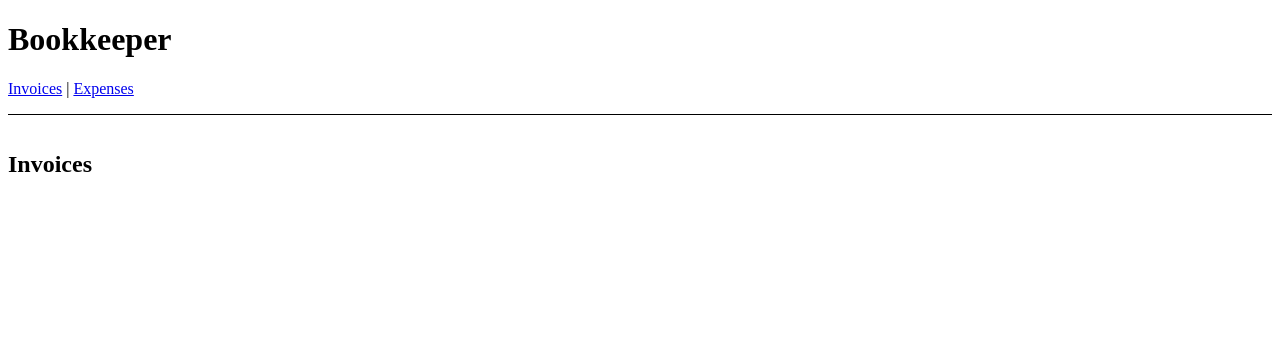
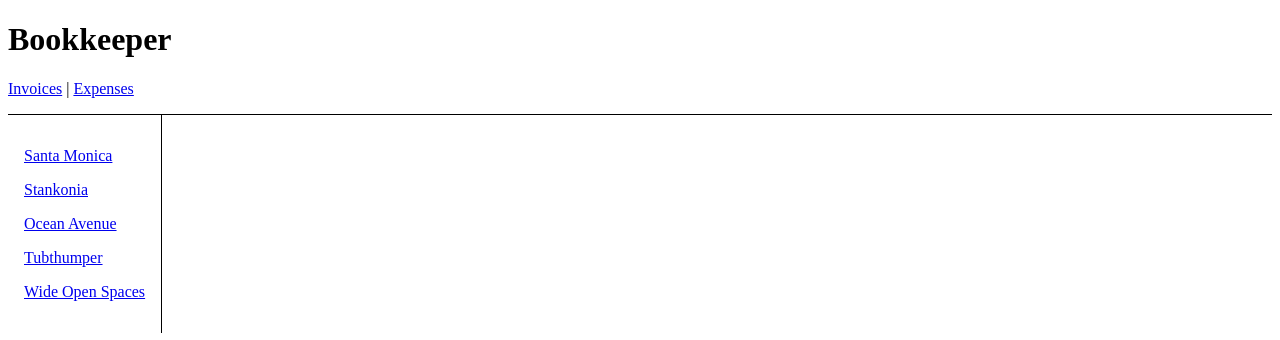
Before and after one commit to taylulz/router-toot, a React (Create React App) app: page /invoices in a window 1280 px wide. Shown: the top 340 px of the page. Built offline with nearby package versions, Linux system fonts and the light colour scheme.

Commit message:
map thru invoices & add links

```diff
--- a/src/routes/invoices.jsx
+++ b/src/routes/invoices.jsx
@@ -1,7 +1,25 @@
+import { Link } from "react-router-dom";
+import { getInvoices } from "../data";
+
 export default function Invoices() {
+  let invoices = getInvoices();
   return (
-    <main style={{ padding: "1rem 0" }}>
-      <h2>Invoices</h2>
-    </main>
+    <div style={{ display: "flex" }}>
+      <nav
+        style={{
+          borderRight: "solid 1px",
+          padding: "1rem"
+        }}
+      >
+        {invoices.map(invoice => (
+          <Link
+            style={{ display: "block", margin: "1rem 0" }}
+            to={`/invoices/${invoice.number}`}
+            key={invoice.number}>
+              {invoice.name}
+            </Link>
+        ))}
+      </nav>
+    </div>
   )
 }
```
